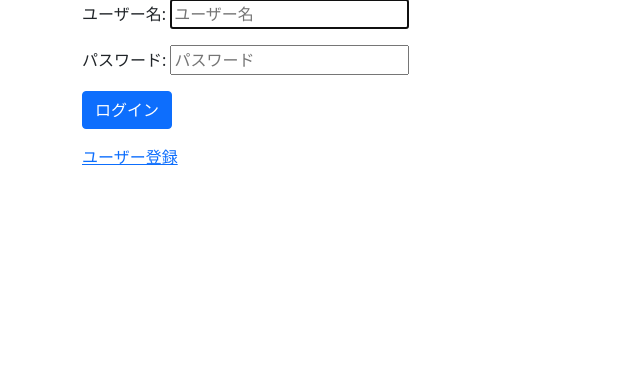
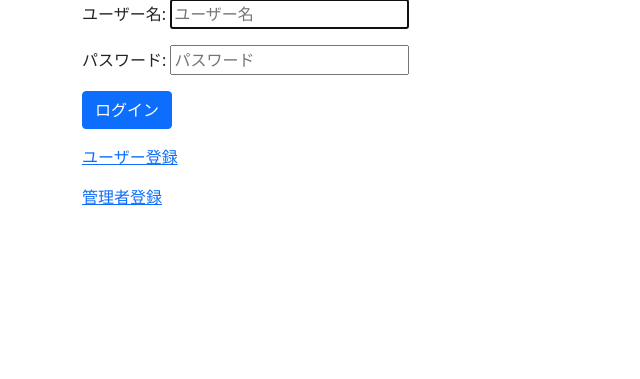
Before and after one commit to Philomoon/kinocollege_friends, a Django app: page /login/ in a window 1280 px wide. Shown: the part 127-506 px from the top of the page, without its empty margins (0-640 px from the left). Run offline with Django 4.2, Linux system fonts and the light colour scheme; some libraries are stand-ins or nearby versions.

Commit message:
問１−１３　まで完了

```diff
--- a/web_app10/accounts_app/templates/accounts_app/login.html
+++ b/web_app10/accounts_app/templates/accounts_app/login.html
@@ -8,5 +8,6 @@
 </form>
 <p><a href="{% url 'signup' %}">ユーザー登録</a></p>
 <!-- 問 1-12-1 ユーザー登録の a タグの下に管理者登録を追加しましょう。 -->
+<p><a href="{% url 'signup_admin' %}">管理者登録</a></p>
 
 {% endblock %}
--- a/web_app10/accounts_app/urls.py
+++ b/web_app10/accounts_app/urls.py
@@ -9,5 +9,5 @@ urlpatterns = [
     # accounts_signup viewへのアクセスを追加しましょう。
     path('signup/', views.accounts_signup, name='signup'),
     # 問 1-13-1 accounts_signup 関数へのパスを追加しましょう。url は signup_admin/、name は signup_admin としましょう。
-
+    path('signup_admin/',views.accounts_signup,name='signup_admin'),
 ]
```
